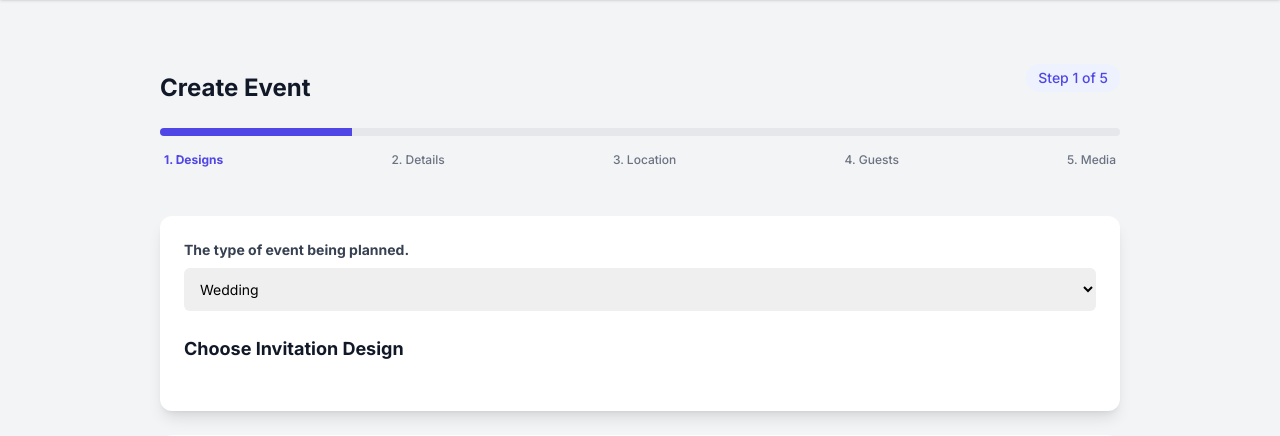
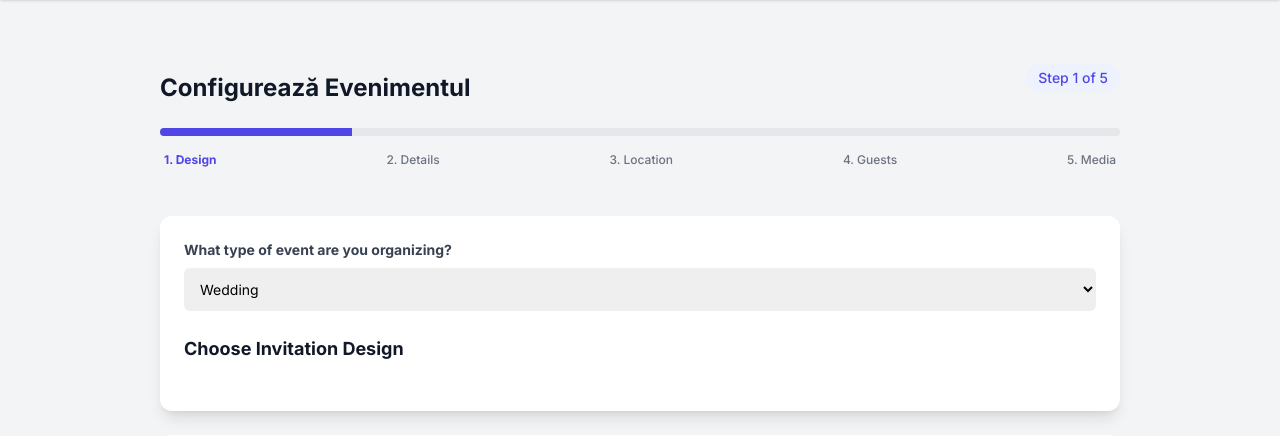
Before and after one commit to cristi3lup/wedding_app, a Django app: page /en/event/new/ in a window 1280 px wide. Shown: the part 112-548 px from the top of the page. Run offline with Django 5.2, Linux system fonts and the light colour scheme; the visitor is signed in with stand-in values (Sample User, id 1); data comes from the database, SQL or seed files in the repository; data that the repository does not hold is empty; some libraries are stand-ins or nearby versions.

```diff
--- a/invapp/templates/invapp/event_form_tailwind.html
+++ b/invapp/templates/invapp/event_form_tailwind.html
@@ -85,7 +85,7 @@
     <div class="py-6">
         <div class="flex justify-between items-center mb-4">
             <h1 class="text-2xl font-bold text-gray-900 dark:text-white">
-                {% if object %}{% translate "Edit Details" %}{% else %}{% translate "Create Event" %}{% endif %}
+                {% if object %}{% translate "Modifică Detaliile" %}{% else %}{% translate "Configurează Evenimentul" %}{% endif %}
             </h1>
             <div class="flex flex-col items-end">
                 <span class="text-sm font-medium text-indigo-600 bg-indigo-50 px-3 py-1 rounded-full dark:bg-indigo-900 dark:text-indigo-200">
@@ -104,7 +104,7 @@
                 <div id="progress-bar" style="width: 20%" class="shadow-none flex flex-col text-center whitespace-nowrap text-white justify-center bg-indigo-600 transition-all duration-500"></div>
             </div>
             <div class="flex justify-between text-xs text-gray-500 font-medium px-1">
-                <span class="step-label text-indigo-600 font-bold">1. {% translate "Designs" %}</span>
+                <span class="step-label text-indigo-600 font-bold">1. {% translate "Design" %}</span>
                 <span class="step-label">2. {% translate "Details" %}</span>
                 <span class="step-label">3. {% translate "Location" %}</span>
                 <span class="step-label">4. {% translate "Guests" %}</span>
@@ -118,7 +118,7 @@
         <div class="flex">
             <div class="ml-3">
                 <p class="text-sm text-yellow-700 dark:text-yellow-300">
-                    {% translate "Your plan locks core event details." %}
+                    {% translate "Your plan locks certain details (Date, Type, Design)." %}
                     <a href="{% url 'invapp:landing_page' %}#pricing" class="font-medium underline">{% translate "Upgrade" %}</a>
                 </p>
             </div>
@@ -152,7 +152,7 @@
 
                 <!-- Tip Eveniment -->
                 <div>
-                    <label class="block text-sm font-bold text-gray-700 dark:text-gray-200 mb-2">{% translate "The type of event being planned." %}</label>
+                    <label class="block text-sm font-bold text-gray-700 dark:text-gray-200 mb-2">{% translate "What type of event are you organizing?" %}</label>
                     <div class="relative">
                         {% render_field form.event_type class="block w-full pl-3 pr-10 py-3 text-base border-gray-300 focus:outline-none focus:ring-indigo-500 focus:border-indigo-500 sm:text-sm rounded-md dark:bg-gray-700 dark:border-gray-600 dark:text-white" %}
 
@@ -225,7 +225,7 @@
                 <!-- COMUN: Titlu Intern -->
                 <div id="field-title-container">
                     <label for="id_title" class="block text-sm font-medium text-gray-700 dark:text-gray-300 mb-1">{% translate "Event Name (Internal)" %}</label>
-                    {% render_field form.title class="mt-1 block w-full rounded-md border-gray-300 shadow-sm focus:border-indigo-500 focus:ring-indigo-500 text-lg py-3 dark:bg-gray-700 dark:border-gray-600 dark:text-white" placeholder="Ex: Ana & Andrei Wedding" %}
+                    {% render_field form.title class="mt-1 block w-full rounded-md border-gray-300 shadow-sm focus:border-indigo-500 focus:ring-indigo-500 text-lg py-3 dark:bg-gray-700 dark:border-gray-600 dark:text-white" placeholder="Ex: Nunta Ana & Andrei" %}
                     <p class="mt-1 text-xs text-gray-500">{% translate "This name appears only in your dashboard." %}</p>
                     {% if form.title.errors %}<p class="text-sm text-red-600 mt-1">{{ form.title.errors.0 }}</p>{% endif %}
                 </div>
@@ -350,7 +350,7 @@
 
                 <!-- Schedule Formset (Hidden for Image Upload) -->
                 <div class="bg-white dark:bg-gray-800 p-6 rounded-lg shadow mt-6" id="timeline-section">
-                    <h3 class="text-lg font-bold mb-4 flex items-center justify-between dark:text-white">
+                    <h3 class="text-lg font-bold mb-4 flex items-center justify-between">
                         <span>{% translate "Timeline" %}</span>
                         <span class="text-xs font-normal text-gray-500">{% translate "Add key moments" %}</span>
                     </h3>
@@ -420,7 +420,7 @@
         <!-- ========================== STEP 4: INVITAȚI SPECIALI (NAȘI) ========================== -->
         <div class="step-content" data-step="4">
             <div id="godparents-section" class="bg-white dark:bg-gray-800 shadow rounded-lg p-6">
-                <h3 class="text-lg font-bold dark:text-white mb-4">{% translate "Godparents" %}</h3>
+                <h3 class="text-lg font-bold mb-4">{% translate "Godparents" %}</h3>
                 <p class="text-sm text-gray-500 mb-6">{% translate "Add godparents' names as you want them to appear on the invitation (e.g. 'John and Mary Smith' or separately)." %}</p>
 
                 {{ godparent_formset.management_form }}
```
